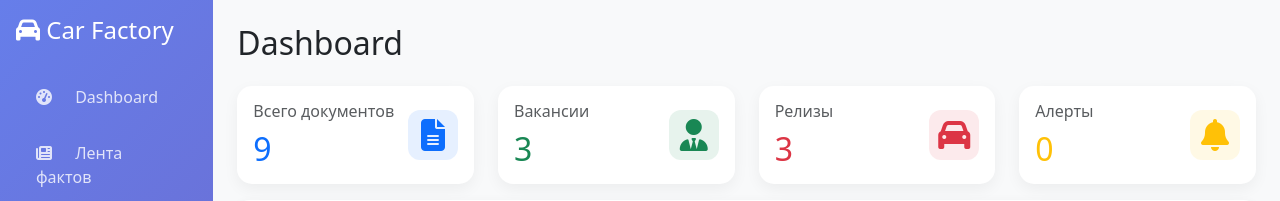
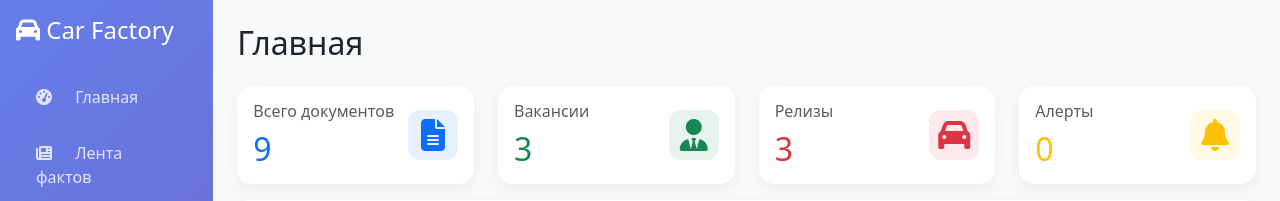
Before and after one commit to wybncv1337/car-factory, a Flask app: page / in a window 1280 px wide. Shown: the top 201 px of the page. Run offline with Flask 3, Linux system fonts and the light colour scheme; data comes from the database, SQL or seed files in the repository; data that the repository does not hold is empty; some libraries are stand-ins or nearby versions.

Commit message:
Change Dashboard to Главная

```diff
--- a/templates/base.html
+++ b/templates/base.html
@@ -84,7 +84,7 @@
                     </h4>
                     <nav class="nav flex-column">
                         <a class="nav-link" href="/">
-                            <i class="fas fa-tachometer-alt"></i> Dashboard
+                            <i class="fas fa-tachometer-alt"></i> Главная
                         </a>
                         <a class="nav-link" href="/facts-feed">
                             <i class="fas fa-newspaper"></i> Лента фактов
--- a/templates/index.html
+++ b/templates/index.html
@@ -2,7 +2,7 @@
 
 {% block content %}
 <div class="p-4">
-    <h2 class="mb-4">Dashboard</h2>
+    <h2 class="mb-4">Главная</h2>
 
     <!-- Stats Cards -->
     <div class="row" id="stats">
```
